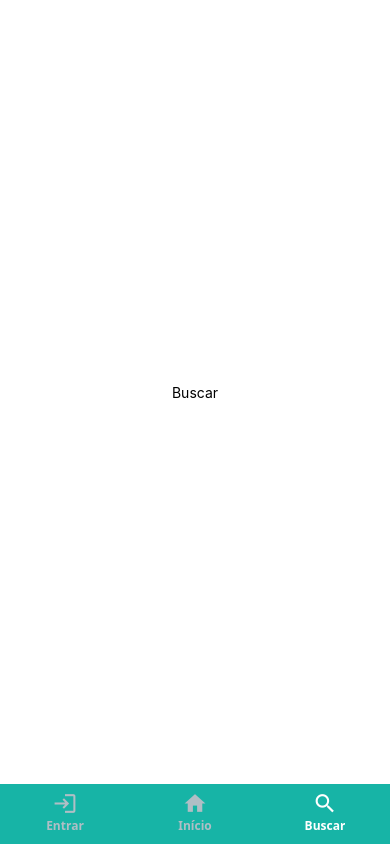
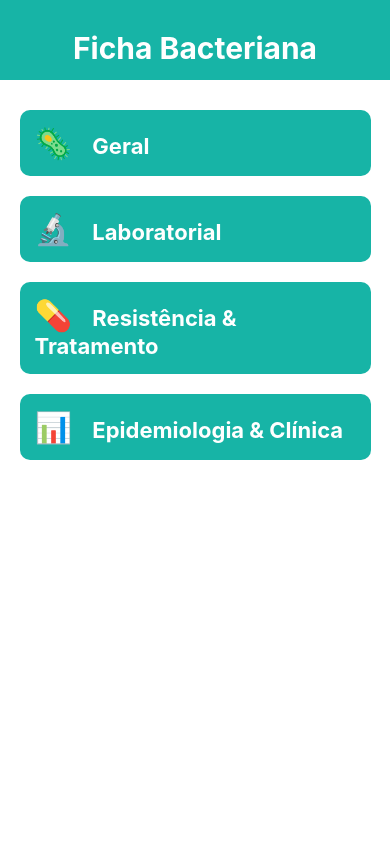
Before and after one commit to Rafael-rms/Antibio, a React Native app: screen /Search in a window 390 px wide. Built offline with nearby package versions, Linux system fonts and the light colour scheme.

Commit message:
Implementação da rota stack e tela de informações bacterianas

```diff
--- a/App.js
+++ b/App.js
@@ -4,6 +4,9 @@
 
 export default function App() {
   return (
-    <Routes/>
+    <>
+      <StatusBar/>
+      <Routes/>
+    </>
   );
 }
--- a/package.json
+++ b/package.json
@@ -12,6 +12,7 @@
   "dependencies": {
     "@react-navigation/bottom-tabs": "^7.2.1",
     "@react-navigation/native": "^7.0.15",
+    "@react-navigation/native-stack": "^7.2.1",
     "expo": "~52.0.37",
     "expo-status-bar": "~2.0.1",
     "react": "18.3.1",
--- /dev/null
+++ b/src/components/Header.js
@@ -0,0 +1,26 @@
+import { StatusBar } from 'expo-status-bar';
+import { StyleSheet, Text, View } from 'react-native';
+
+export default function Header({title}) {
+  return (
+    <View style={styles.container}>
+      <Text style={styles.text}>{title}</Text>
+    </View>
+  );
+}
+
+const styles = StyleSheet.create({
+  container: {
+    height: 80,
+    backgroundColor: '#17b4a6',
+    alignItems: 'center',
+    justifyContent: 'center',
+  },
+  text: {
+    fontSize: 30,
+    fontWeight: 'bold',
+    color: 'white',
+    paddingTop: 15
+  }
+
+});
--- a/src/routes/index.js
+++ b/src/routes/index.js
@@ -1,11 +1,12 @@
 import { NavigationContainer, TabRouter} from '@react-navigation/native'
 import TabRoutes from './tab.routes'
+import StackRoutes from './stack.routes'
 
 
 export default function Routes() {
     return(
         <NavigationContainer>
-            <TabRoutes/>
+            <StackRoutes/>
         </NavigationContainer>
     )
 }
--- /dev/null
+++ b/src/routes/stack.routes.js
@@ -0,0 +1,30 @@
+import { createNativeStackNavigator } from "@react-navigation/native-stack";
+import Login from "../screnns/login/Login";
+import TabRoutes from "./tab.routes";
+import BacterialInformation from "../screnns/bacterialInformation/BacterialInformation";
+
+const Stack = createNativeStackNavigator();
+
+
+export default function StackRoutes() {
+    return (
+        <Stack.Navigator
+            screenOptions={{
+                headerShown: false
+            }}
+        >
+            {/* <Stack.Screen
+                name="Login"
+                component={Login}
+            /> */}
+            <Stack.Screen
+                name="BacterialInformation"
+                component={BacterialInformation}
+            />
+            <Stack.Screen
+                name="TabRoutes"
+                component={TabRoutes}
+            />
+        </Stack.Navigator>
+    )
+}
--- a/src/routes/tab.routes.js
+++ b/src/routes/tab.routes.js
@@ -1,9 +1,10 @@
 import {createBottomTabNavigator} from '@react-navigation/bottom-tabs'
 import Icon from 'react-native-vector-icons/MaterialIcons';
 
-import Login from '../screnns/login/Login';
+
 import Home from '../screnns/home/Home';
 import Search from '../screnns/search/Search';
+import Quiz from '../screnns/quiz/Quiz';
 
 const Tab = createBottomTabNavigator();
 
@@ -30,8 +31,8 @@
 
                     if (route.name === 'Home') {
                         iconNome = 'home'
-                    }else if (route.name === 'Login') {
-                        iconNome = 'login'
+                    }else if (route.name === 'Quiz') {
+                        iconNome = 'lightbulb-outline'
                     }else if (route.name === 'Search') {
                         iconNome = 'search'
                     }
@@ -42,10 +43,10 @@
         >
 
             <Tab.Screen
-                name='Login'
-                component={Login}
+                name='Quiz'
+                component={Quiz}
                 options={{
-                    tabBarLabel: 'Entrar', // Texto personalizado para a aba
+                    tabBarLabel: 'Quiz', // Texto personalizado para a aba
                   }}
             />
             <Tab.Screen
--- /dev/null
+++ b/src/screnns/bacterialInformation/BacterialInformation.js
@@ -0,0 +1,76 @@
+import React from "react";
+import { View, Text, TouchableOpacity, StyleSheet } from "react-native";
+import Header from "../../components/Header";
+
+export default function BacterialInformation() {
+  return (
+    <>
+      <Header title='Ficha Bacteriana'/>
+      <View style={styles.container}>
+
+        <TouchableOpacity
+          style={styles.button}
+          // onPress={() => navigation.navigate("Geral")}
+        >
+          <Text style={styles.buttonText}>
+            <Text style={styles.emoji}>🦠</Text>  Geral
+          </Text>
+        </TouchableOpacity>
+
+        <TouchableOpacity
+          style={styles.button}
+          // onPress={() => navigation.navigate("Laboratorial")}
+        >
+          <Text style={styles.buttonText}>
+            <Text style={styles.emoji}>🔬</Text>  Laboratorial
+          </Text>
+        </TouchableOpacity>
+
+        <TouchableOpacity
+          style={styles.button}
+          // onPress={() => navigation.navigate("ResistenciaTratamento")}
+        >
+          <Text style={styles.buttonText}>
+            <Text style={styles.emoji}>💊</Text>  Resistência & Tratamento
+
+          </Text>
+        </TouchableOpacity>
+
+        <TouchableOpacity
+          style={styles.button}
+          // onPress={() => navigation.navigate("EpidemiologiaClinica")}
+        >
+          <Text style={styles.buttonText}>
+            <Text style={styles.emoji}>📊</Text>  Epidemiologia & Clínica
+          </Text>
+        </TouchableOpacity>
+      </View>
+    </>
+  );
+};
+
+const styles = StyleSheet.create({
+  container: {
+    flex: 1,
+    alignItems: "center",
+    backgroundColor: "white",
+    paddingTop:20
+  },
+  button: {
+    backgroundColor: "#17b4a6",
+    padding: 15,
+    borderRadius: 10,
+    width: "90%",
+    // alignItems: "center",
+    marginVertical: 10,
+  },
+  buttonText: {
+    color: "#fff",
+    fontSize: 22,
+    fontWeight: "bold",
+  },
+  emoji: {
+    fontSize: 30,
+    marginRight: 10,
+  }
+});
--- a/src/screnns/home/Home.js
+++ b/src/screnns/home/Home.js
@@ -1,13 +1,17 @@
 
 
 import { StyleSheet, Text, View } from 'react-native';
+import Header from '../../components/Header';
 
 export default function Home() {
   return (
-    <View style={styles.container}>
-      <Text>Home</Text>
+    <>
+      <Header title='Início'/>
+      <View style={styles.container}>
+        <Text>Home</Text>
+      </View>
+    </>
 
-    </View>
   );
 }
 
--- a/src/screnns/login/Login.js
+++ b/src/screnns/login/Login.js
@@ -1,11 +1,13 @@
 import { StatusBar } from 'expo-status-bar';
-import { StyleSheet, Text, View } from 'react-native';
+import { StyleSheet, Text, TouchableOpacity, View } from 'react-native';
 
-export default function Login() {
+export default function Login({navigation}) {
   return (
     <View style={styles.container}>
-      <Text>Login</Text>
-      <StatusBar style="auto" />
+      <TouchableOpacity onPress={() => navigation.navigate('TabRoutes')}>
+        <Text>Login</Text>
+      </TouchableOpacity>
+
     </View>
   );
 }
--- /dev/null
+++ b/src/screnns/quiz/Quiz.js
@@ -0,0 +1,24 @@
+import { StatusBar } from 'expo-status-bar';
+import { StyleSheet, Text, View } from 'react-native';
+import Header from '../../components/Header';
+
+export default function Quiz() {
+  return (
+    <>
+      <Header title='Quiz'/>
+      <View style={styles.container}>
+        <Text>Login</Text>
+        <StatusBar style="auto" />
+      </View>
+    </>
+  );
+}
+
+const styles = StyleSheet.create({
+  container: {
+    flex: 1,
+    backgroundColor: '#fff',
+    alignItems: 'center',
+    justifyContent: 'center',
+  },
+});
--- a/src/screnns/search/Search.js
+++ b/src/screnns/search/Search.js
@@ -1,21 +1,141 @@
+import Header from "../../components/Header";
+import React, { useState } from "react";
+import {
+  View,
+  Text,
+  TextInput,
+  FlatList,
+  StyleSheet,
+  TouchableOpacity,
+} from "react-native";
+import MaterialIcons from "react-native-vector-icons/MaterialIcons";
 
-
-import { StyleSheet, Text, View } from 'react-native';
+const microorganismos = [
+  { id: "1", name: "Escherichia coli" },
+  { id: "2", name: "Staphylococcus aureus" },
+  { id: "3", name: "Pseudomonas aeruginosa" },
+  { id: "4", name: "Klebsiella pneumoniae" },
+  { id: "5", name: "Streptococcus pneumoniae" },
+  { id: "6", name: "Salmonella spp." },
+  { id: "7", name: "Mycobacterium tuberculosis" },
+  { id: "8", name: "Listeria monocytogenes" },
+  { id: "9", name: "Clostridium difficile" },
+  { id: "10", name: "Helicobacter pylori" },
+  { id: "11", name: "Campylobacter jejuni" },
+  { id: "12", name: "Bacillus cereus" },
+  { id: "13", name: "Vibrio cholerae" },
+  { id: "14", name: "Neisseria meningitidis" },
+  { id: "15", name: "Haemophilus influenzae" },
+  { id: "16", name: "Legionella pneumophila" },
+  { id: "17", name: "Yersinia enterocolitica" },
+  { id: "18", name: "Shigella dysenteriae" },
+  { id: "19", name: "Proteus mirabilis" },
+  { id: "20", name: "Serratia marcescens" },
+  { id: "21", name: "Acinetobacter baumannii" },
+  { id: "22", name: "Corynebacterium diphtheriae" },
+  { id: "23", name: "Bordetella pertussis" },
+  { id: "24", name: "Treponema pallidum" },
+  { id: "25", name: "Borrelia burgdorferi" },
+  { id: "26", name: "Leptospira interrogans" },
+  { id: "27", name: "Chlamydia trachomatis" },
+  { id: "28", name: "Rickettsia rickettsii" },
+  { id: "29", name: "Brucella spp." },
+  { id: "30", name: "Francisella tularensis" },
+];
 
 export default function Search() {
+  const [searchQuery, setSearchQuery] = useState("");
+  const [filteredData, setFilteredData] = useState(microorganismos);
+
+  const handleSearch = (text) => {
+    setSearchQuery(text);
+    if (text === "") {
+      setFilteredData(microorganismos);
+    } else {
+      const filtered = microorganismos.filter((item) =>
+        item.name.toLowerCase().includes(text.toLowerCase())
+      );
+      setFilteredData(filtered);
+    }
+  };
+
   return (
+    <>
+      <Header title='Buscar'/>
       <View style={styles.container}>
-      <Text>Buscar</Text>
+        <View style={styles.searchContainer}>
+          <MaterialIcons name="search" size={24} color="#888" />
+          <TextInput
+            style={styles.searchInput}
+            placeholder="Buscar microrganismo..."
+            value={searchQuery}
+            onChangeText={handleSearch}
+          />
+        </View>
 
+        {filteredData.length > 0 ? (
+          <FlatList
+            data={filteredData}
+            keyExtractor={(item) => item.id}
+            renderItem={({ item }) => (
+              <TouchableOpacity style={styles.item}>
+                <Text style={styles.itemText}>{item.name}</Text>
+                <MaterialIcons name="chevron-right" size={24} color="#888" />
+              </TouchableOpacity>
+            )}
+          />
+        ) : (
+          <Text style={styles.noResults}>Nenhum resultado encontrado</Text>
+        )}
       </View>
+    </>
   );
 }
 
 const styles = StyleSheet.create({
   container: {
     flex: 1,
-      backgroundColor: '#fff',
-      alignItems: 'center',
-      justifyContent: 'center',
+    padding: 16,
+    backgroundColor: "#f8f9fa",
+  },
+  searchContainer: {
+    flexDirection: "row",
+    alignItems: "center",
+    backgroundColor: "#fff",
+    borderRadius: 10,
+    paddingHorizontal: 10,
+    elevation: 3,
+    shadowColor: "#000",
+    shadowOpacity: 0.1,
+    shadowRadius: 3,
+    height: 50,
+    marginBottom: 15,
+  },
+  searchInput: {
+    flex: 1,
+    fontSize: 16,
+    paddingHorizontal: 10,
+  },
+  item: {
+    flexDirection: "row",
+    alignItems: "center",
+    justifyContent: "space-between",
+    padding: 15,
+    borderBottomWidth: 1,
+    borderBottomColor: "#ddd",
+    backgroundColor: "#fff",
+    borderRadius: 10,
+    marginBottom: 10,
+    elevation: 2,
+  },
+  itemText: {
+    fontSize: 18,
+    fontWeight: "500",
+  },
+  noResults: {
+    textAlign: "center",
+    fontSize: 16,
+    color: "#888",
+    marginTop: 20,
   },
 });
```
Also changed, not shown: 1 other file (tests, documents, lock files or other folders). Lines whose indentation alone changed are shown as unchanged.
